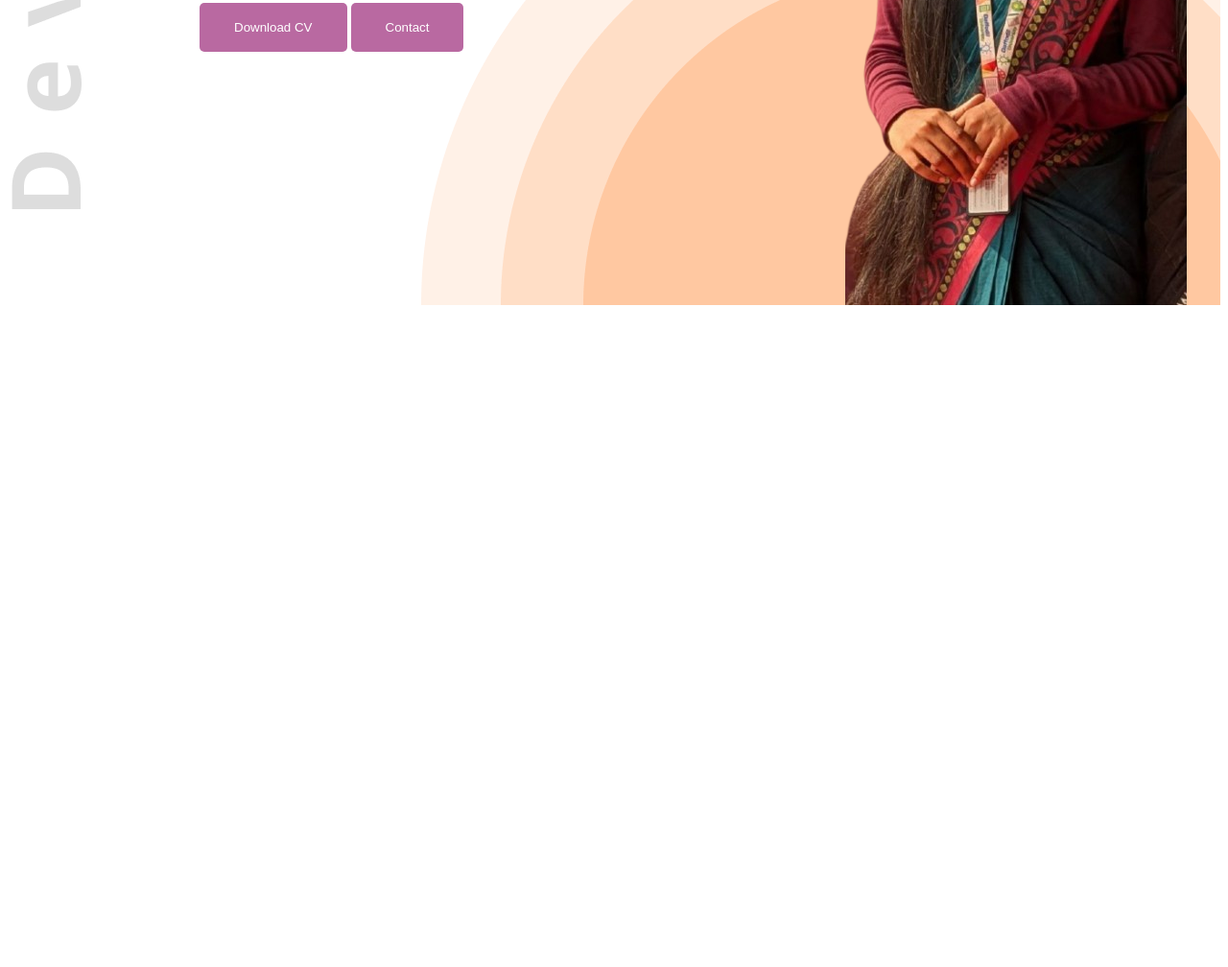
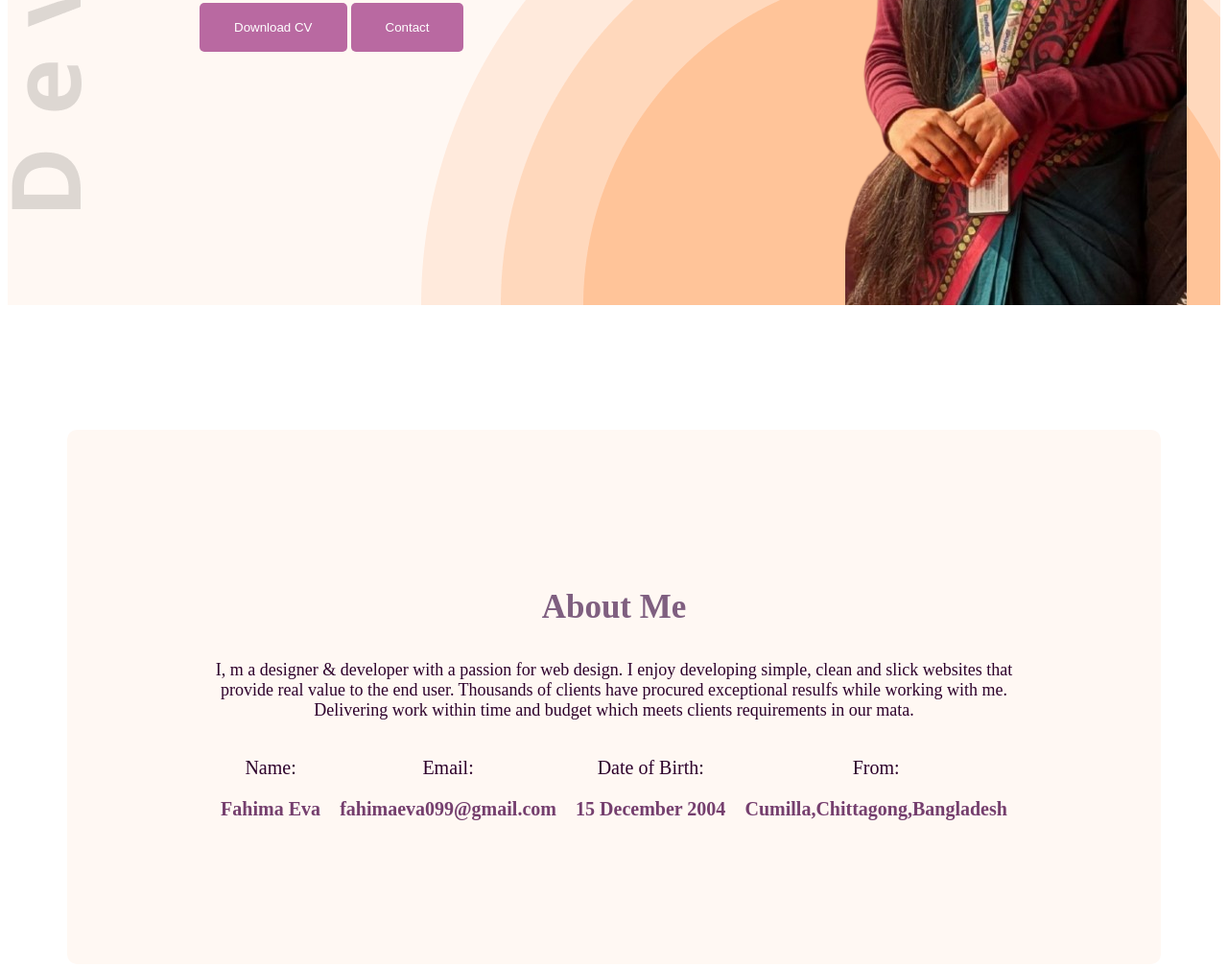
Before and after one commit to ishva099/web-dev-portfolio2, a plain HTML site: page index.html in a window 1280 px wide. Shown: the part 580-1588 px from the top of the page at 96% size. Before the commit the page ends 906 px from the top, so only its background shows below. Drawn offline with Linux system fonts and the light colour scheme.

Commit message:
added About Me section with styles

```diff
--- a/index.html
+++ b/index.html
@@ -10,7 +10,7 @@
 <link rel="stylesheet" href="styles/portfolio2.css">
 </head>
 <body>
-    <header class="header">
+    <header class="header secondary-bg">
         <nav>
             <h2 class="nav-title">Ish<span class="text-color">v</span>a</h2>
             <ul>
@@ -32,7 +32,30 @@
 
     </header>
     <main>
+        <section class="about secondary-bg text-center">
+            <h3 class="section-title text-center color1">About Me</h3>
+            <p class="section-description text-center color3">I, m a designer & developer with a passion for web design. I enjoy developing simple, clean and slick websites that provide real value to the end user. Thousands of clients have procured exceptional resulfs while working with me. Delivering work within time and budget which meets clients requirements in our mata.</p>
 
+            <div class="about-items">
+                <!-- .about-item*4>p.item-title+p.item-description -->
+             <div class="about-item">
+                <p class="item-title color3">Name:</p>
+                <p class="item-description color2">Fahima Eva</p>
+             </div>
+             <div class="about-item">
+                <p class="item-title color3">Email:</p>
+                <p class="item-description color2">fahimaeva099@gmail.com</p>
+             </div>
+             <div class="about-item">
+                <p class="item-title color3">Date of Birth:</p>
+                <p class="item-description color2">15 December 2004</p>
+             </div>
+             <div class="about-item">
+                <p class="item-title color3">From:</p>
+                <p class="item-description color2">Cumilla,Chittagong,Bangladesh</p>
+             </div>
+            </div>
+        </section>
     </main>
     <footer>
 
--- a/styles/portfolio2.css
+++ b/styles/portfolio2.css
@@ -9,6 +9,12 @@
 
 
 /* shared styles */
+.secondary-bg{
+    background-color: #FFF8F3;
+}
+.text-center{
+    text-align: center;
+}
 .text-color{
     color: rgb(204, 43, 118);
 }
@@ -30,7 +36,13 @@
 .color3{
     color: rgb(46, 2, 44);
 }
-
+.section-title{
+    font-weight: bold;
+    font-size: 35px;
+}
+.section-description{
+    font-size: 18px;
+}
 
 /* header styles */
 .header{
@@ -105,3 +117,33 @@ nav li a{
     width: 584px;
     height: 676px;
 }
+
+/* main styles */
+main{
+    max-width: 1140px;
+    margin: 0px auto;
+}
+main section{
+    margin-top: 130px;
+    margin-bottom: 130px;
+}
+/* About Me styles */
+
+.about{
+    padding: 130px 150px;
+    border-radius: 10px;
+}
+
+.about-items{
+    display: flex;
+    justify-content: space-around;
+}
+
+.item-title{
+    font-size: 20px;
+}
+
+.item-description{
+    font-weight: bold;
+    font-size: 20px;
+}
```
